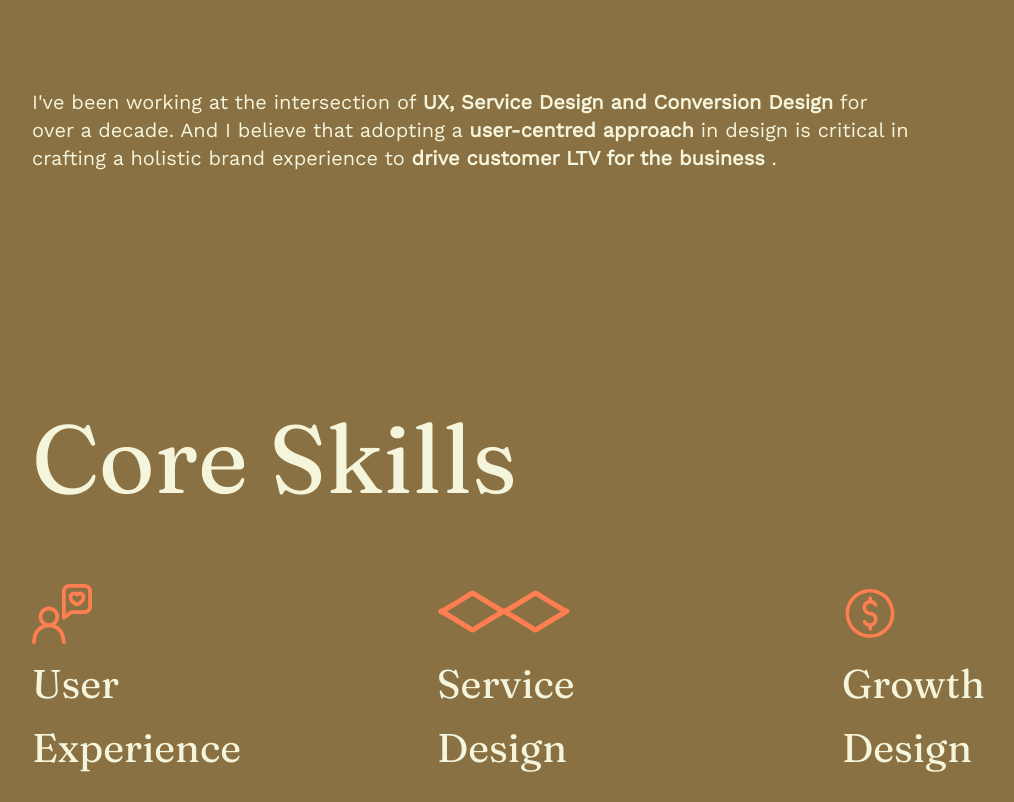
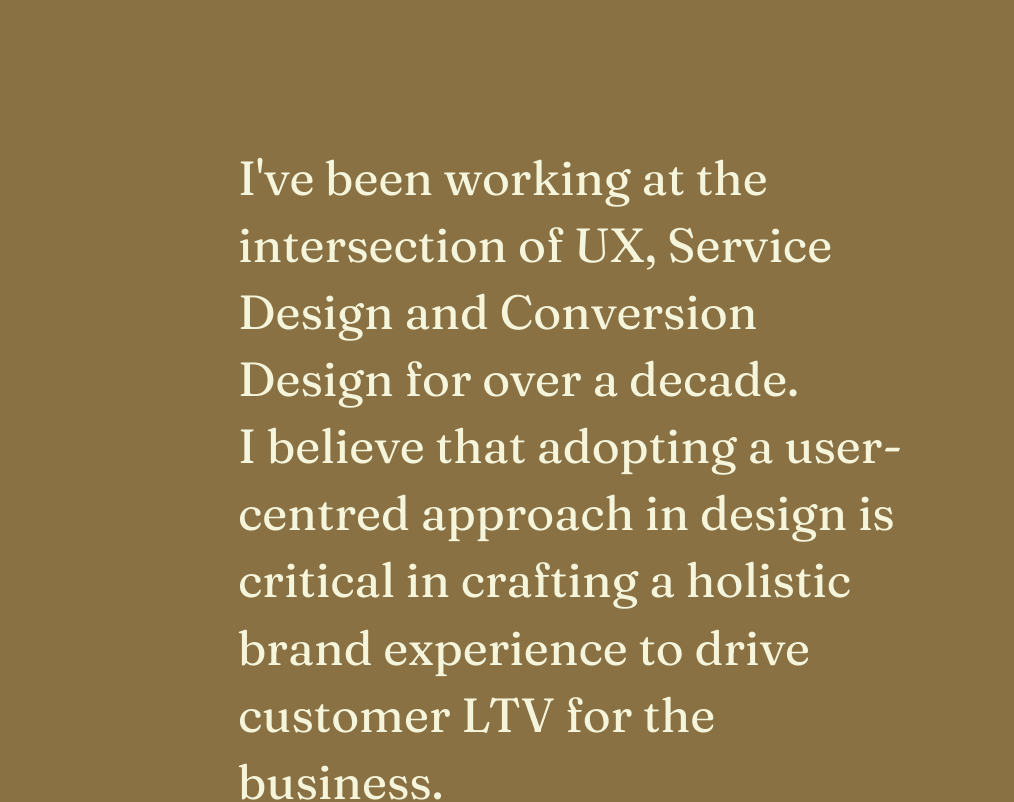
Before and after one commit to kateyibozhou/react-portfolio, a React (Create React App) app: page / in a window 1280 px wide. Shown: the part 1062-1864 px from the top of the page, without its empty margins (68-1082 px from the left). Built offline with nearby package versions, Linux system fonts and the light colour scheme.

Commit message:
font size

```diff
--- a/src/components/About.css
+++ b/src/components/About.css
@@ -1,12 +1,13 @@
 .about {
   display: flex;
   flex-direction: column;
-  align-items: flex-start;
-  gap: 48px;
-  padding: 48px 100px;
+  align-items: center;
+  padding: calc(50px + 20vw);
+  /* gap between two lines is smaller */
+  line-height: 1.4;
   background-color: var(--primary-color-dark);
   color: var(--secondary_color);
-  height: 400px;
+  height: 100vh;
 }
 
 .about .title {
@@ -15,11 +16,8 @@
 }
 
 .about .description {
-  font-size: 20px;
-  line-height: 28px;
-  padding-right: 200px;
-  font-family: "Work Sans", sans-serif;
+  font-size: calc(30px + 1.4vw);
+  font-family: "Fraunces", serif;
   text-align: left;
   font-weight: 400;
-
 }
--- a/src/components/About.js
+++ b/src/components/About.js
@@ -1,18 +1,28 @@
-import React from "react";
+import React, { useEffect } from "react";
+import AOS from 'aos';
+import 'aos/dist/aos.css';
 
 import "./About.css";
 
 const About = () => {
+  useEffect(() => {
+    AOS.init();
+  }, []); // The empty array ensures this effect runs only once after the initial render
+
   return (
     <section className="about" id="about">
-      <div className="title">About</div>
       <div className="description">
+        <div data-aos="fade-up-left">
         I've been working at the intersection of{" "}
-        <strong>UX, Service Design and Conversion Design </strong> for over a
-        decade. And I believe that adopting a{" "}
-        <strong>user-centred approach</strong> in design is critical in crafting
+        UX, Service Design and Conversion Design for over a
+        decade.
+        </div>
+        <div data-aos="fade-up-right">
+        I believe that adopting a{" "}
+        user-centred approach in design is critical in crafting
         a holistic brand experience to{" "}
-        <strong>drive customer LTV for the business </strong>.
+        drive customer LTV for the business.
+        </div>
       </div>
     </section>
   );
```
